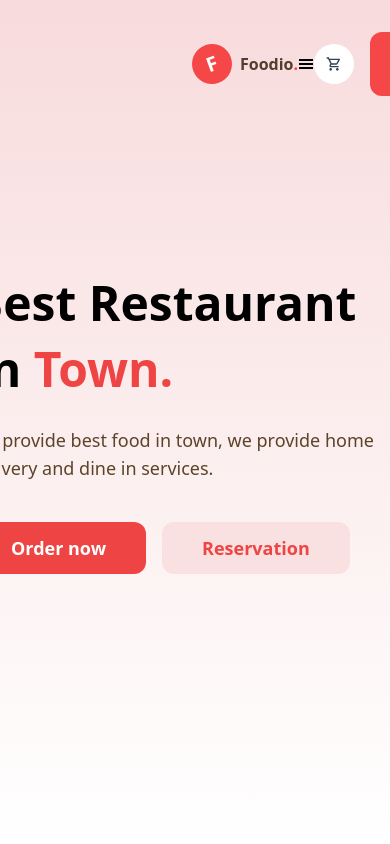
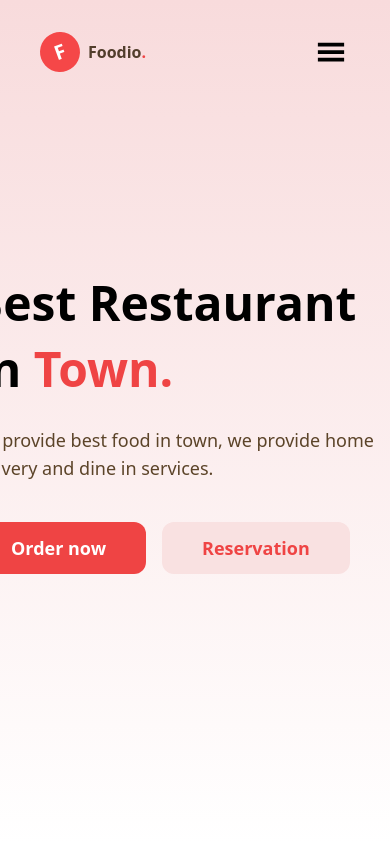
Before and after one commit to the-hackerist/foodio, a React (Vite) app in the folder client/: page / in a window 390 px wide. Shown: the top 844 px of the page. Built offline with nearby package versions, Linux system fonts and the light colour scheme.

Commit message:
complete header responsiveness

```diff
--- a/client/src/components/Header.jsx
+++ b/client/src/components/Header.jsx
@@ -3,16 +3,22 @@ import { useState } from "react";
 import { Link } from "react-router-dom";
 import { MdOutlineShoppingCart } from "react-icons/md";
 import { GiHamburgerMenu } from "react-icons/gi";
+import { FaTimes } from "react-icons/fa";
 
 function Header() {
   const [activeLink, setActiveLink] = useState("home");
+  const [isMenuOpen, setIsMenuOpen] = useState(false);
 
-  const activeLinkStyle = "border-b border-red-500 text-red-500 pb-1";
+  const activeLinkStyle =
+    "border-b border-red-500 text-red-500 pb-1 font-semibold";
 
-  const handleActiveLink = (link) => setActiveLink(link);
+  const handleActiveLink = (link) => {
+    setActiveLink(link);
+    setIsMenuOpen(false);
+  };
 
   return (
-    <header className="flex justify-between px-48 2xl:px-60 lg:px-40 py-8 bg-transparent absolute w-full">
+    <header className="flex justify-between px-10 md:px-32 xl:px-72 2xl:px-[24rem] py-8 bg-transparent absolute w-full">
       <div className="flex gap-2 items-center">
         <div className="bg-[#F54748] rounded-full rotate-[-20deg] flex items-center justify-center h-10 w-10">
           <span className="p-2 text-white font-semibold text-xl">F</span>
@@ -22,12 +28,74 @@ function Header() {
         </p>
       </div>
 
-      <div className="flex items-center">
-        <div className="lg:hidden">
-          <GiHamburgerMenu />
+      <div className="flex items-center relative">
+        <div
+          className="lg:hidden p-1 rounded-lg text-3xl"
+          onClick={() => setIsMenuOpen((prev) => !prev)}
+        >
+          {isMenuOpen ? <FaTimes /> : <GiHamburgerMenu />}
         </div>
 
-        <ul className="hidden lg:flex lg:text-xs lg:gap-3 text-sm gap-6 items-center">
+        {isMenuOpen && (
+          <div className="shadow-md bg-white rounded-lg p-4 absolute top-10 right-1 w-[150px] lg:hidden">
+            <ul className="lg:flex text-md lg:text-xs lg:gap-3 gap-6 items-center divide-y space-y-2 divide-solid divide-slate-300">
+              <li
+                onClick={() => handleActiveLink("home")}
+                className={
+                  activeLink === "home" && `${activeLinkStyle} border-none pb-0`
+                }
+              >
+                <Link to="/">Home</Link>
+              </li>
+              <li
+                onClick={() => handleActiveLink("menu")}
+                className={
+                  activeLink === "menu" && `${activeLinkStyle} border-none pb-0`
+                }
+              >
+                <Link to="/menu">Menu</Link>
+              </li>
+              <li
+                onClick={() => handleActiveLink("about-us")}
+                className={
+                  activeLink === "about-us" &&
+                  `${activeLinkStyle} border-none pb-0`
+                }
+              >
+                <Link to="/about-us">About us</Link>
+              </li>
+              <li
+                onClick={() => handleActiveLink("order")}
+                className={
+                  activeLink === "order" &&
+                  `${activeLinkStyle} border-none pb-0`
+                }
+              >
+                <Link to="/order">Order online</Link>
+              </li>
+              <li
+                onClick={() => handleActiveLink("reservation")}
+                className={
+                  activeLink === "reservation" &&
+                  `${activeLinkStyle} border-none pb-0`
+                }
+              >
+                <Link to="/reservation">Reservation</Link>
+              </li>
+              <li
+                onClick={() => handleActiveLink("contact-us")}
+                className={
+                  activeLink === "contact-us" &&
+                  `${activeLinkStyle} border-none pb-0`
+                }
+              >
+                <Link to="/contact-us">Contact us</Link>
+              </li>
+            </ul>
+          </div>
+        )}
+
+        <ul className="hidden lg:flex text-sm 2xl:text-base 2xl:gap-4 gap-3  items-center">
           <li
             onClick={() => handleActiveLink("home")}
             className={activeLink === "home" && activeLinkStyle}
@@ -66,7 +134,8 @@ function Header() {
           </li>
         </ul>
       </div>
-      <div className="flex items-center gap-4 justify-between">
+
+      <div className="hidden lg:flex items-center gap-4 justify-between">
         <div className="bg-white p-3 rounded-full text-slate-700">
           <MdOutlineShoppingCart />
         </div>
--- a/client/src/pages/Order.jsx
+++ b/client/src/pages/Order.jsx
@@ -3,6 +3,7 @@ import { RiStarSLine, RiStarSFill } from "react-icons/ri";
 import { FaMinus, FaPlus } from "react-icons/fa";
 import { IoIosArrowBack } from "react-icons/io";
 import { FaRegTrashAlt } from "react-icons/fa";
+
 import food_img from "../assets/pasta.png";
 
 function Order() {
```
